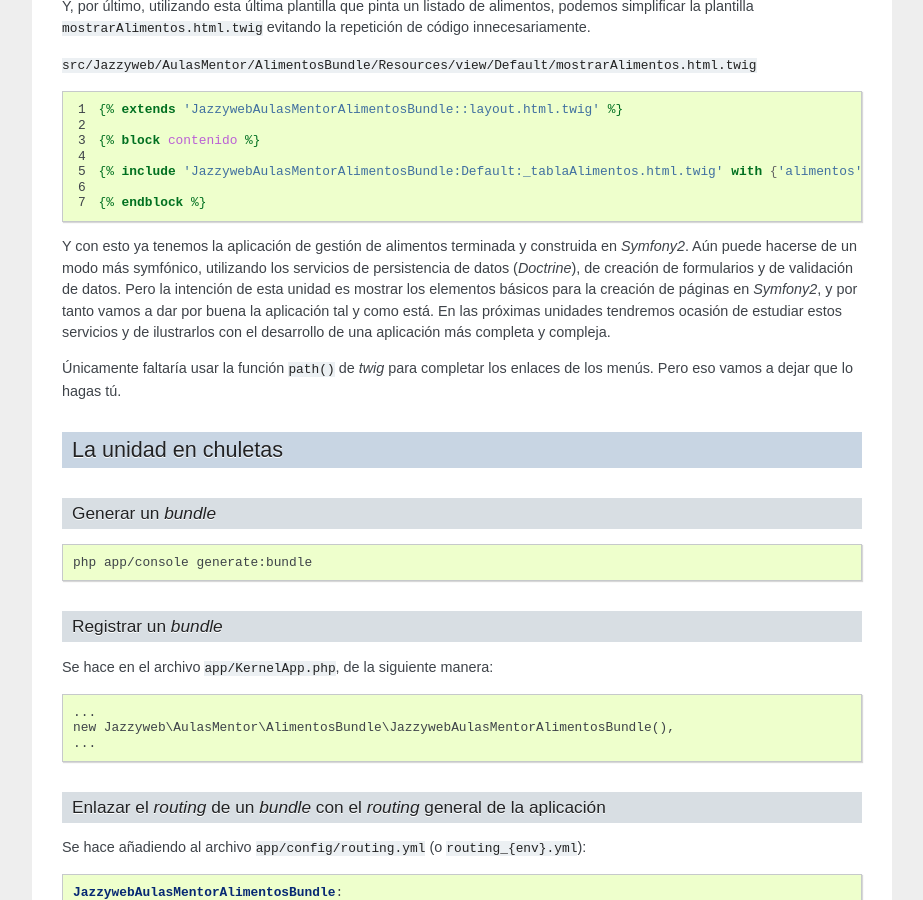
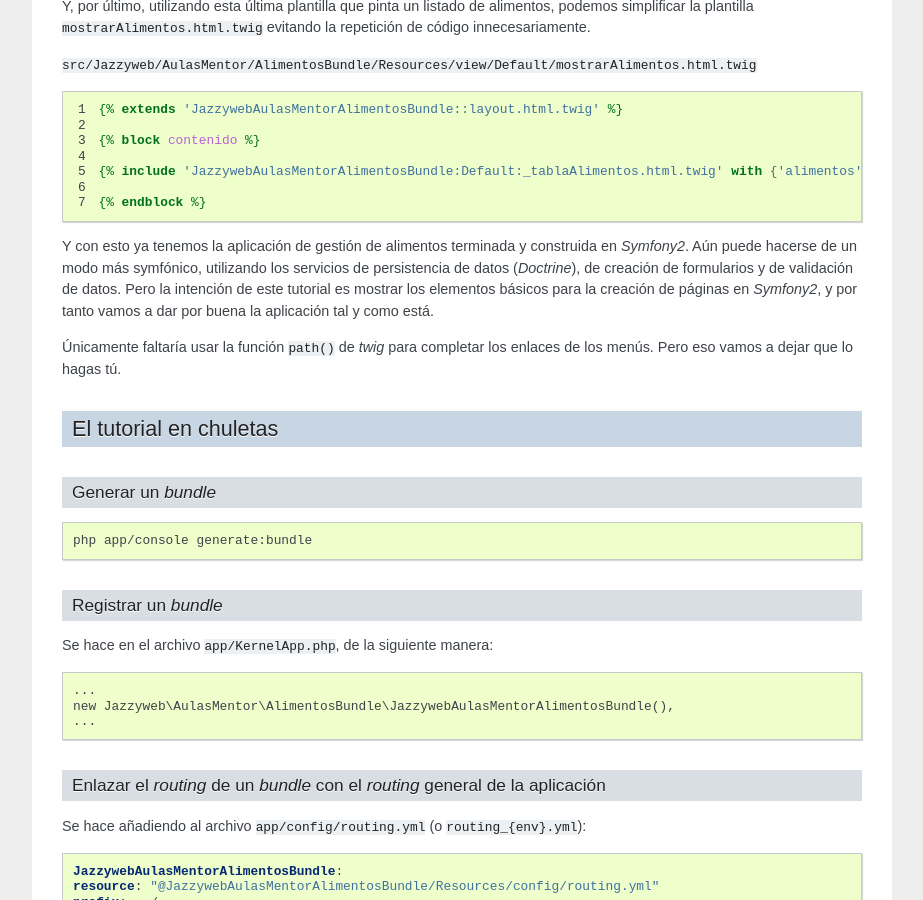
Before and after one commit to juanda/juandarodriguez.es, a Sphinx documentation site: the page built from source/tutorial_Symfony2.rst, in a window 1280 px wide and 900 px high, scrolled down 31727 px. Shown: the whole window, without its empty margins (198-1121 px from the left). Built offline with Sphinx 7.4.7, drawn with Linux system fonts in a browser that asks for light colours; some of the changed text lies outside the part shown.

Commit message:
sustituyo la palabra unidad por tutorial

```diff
--- a/source/tutorial_Symfony2.rst
+++ b/source/tutorial_Symfony2.rst
@@ -174,7 +174,7 @@ etcétera), la forma más fácil de dar dichos permisos es:
 
 .. note::
 
-   Durante toda la unidad suponemos que has hecho esta operación directamente en
+   Durante toda el tutorial suponemos que has hecho esta operación directamente en
    el *Document root* del servidor web, de manera que tendrá la siguiente
    estructura de directorios:
 
@@ -515,8 +515,8 @@ Ilustremos esto con varios ejemplos de nombres de *bundles* válidos:
 .. code-block:: bash
 
    AulasMentor/AlimentosBundle
-   AulasMentor/Unidad3/AlimentosBundle
-   AulasMentor/CursoSf2/Unidad3/AlimentosBundle
+   AulasMentor/Tutorial/AlimentosBundle
+   AulasMentor/CursoSf2/Tutorial/AlimentosBundle
    Jazzyweb/AlulasMentor/AlimentosBundle
 
 Nos quedaremos con el último de los nombres para el *bundle* que vamos a
@@ -655,7 +655,7 @@ acoplar un bundle al framework hay que :
 Anatomía de un *Bundle*
 ^^^^^^^^^^^^^^^^^^^^^^^
 
-Si has seguido las indicaciones que hemos dado en esta unidad, debes tener en tu
+Si has seguido las indicaciones que hemos dado en este tutorial, debes tener en tu
 directorio ``src`` dos directorios: ``Jazzyweb`` y ``Acme`` . El primero se
 corresponde con el *bundle* que acabamos de crear, y el segundo es un ejemplo
 que viene de serie con la distribución standard de *Symfony2* y que contiene el
@@ -2131,18 +2131,16 @@ repetición de código innecesariamente.
 Y con esto ya tenemos la aplicación de gestión de alimentos terminada y
 construida en *Symfony2*. Aún puede hacerse de un modo más symfónico,
 utilizando los servicios de persistencia de datos (*Doctrine*), de creación
-de formularios y de validación de datos. Pero la intención de esta unidad es
+de formularios y de validación de datos. Pero la intención de este tutorial es
 mostrar los elementos básicos para la creación de páginas en *Symfony2*, y por
-tanto vamos a dar por buena la aplicación tal y como está. En las próximas
-unidades tendremos ocasión de estudiar estos servicios y de ilustrarlos con
-el desarrollo de una aplicación más completa y compleja.
+tanto vamos a dar por buena la aplicación tal y como está.
 
 Únicamente faltaría usar la función ``path()`` de *twig* para completar los
 enlaces de los menús. Pero eso vamos a dejar que lo hagas tú.
 
 
-La unidad en chuletas
----------------------
+El tutorial en chuletas
+-----------------------
 
 Generar un *bundle*
 ^^^^^^^^^^^^^^^^^^^
```
